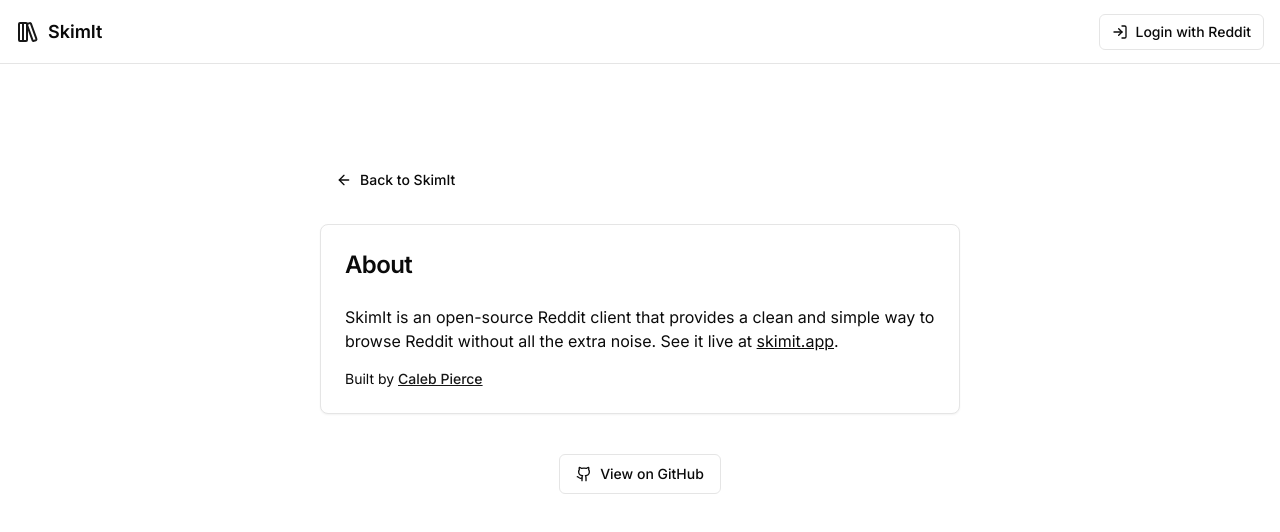
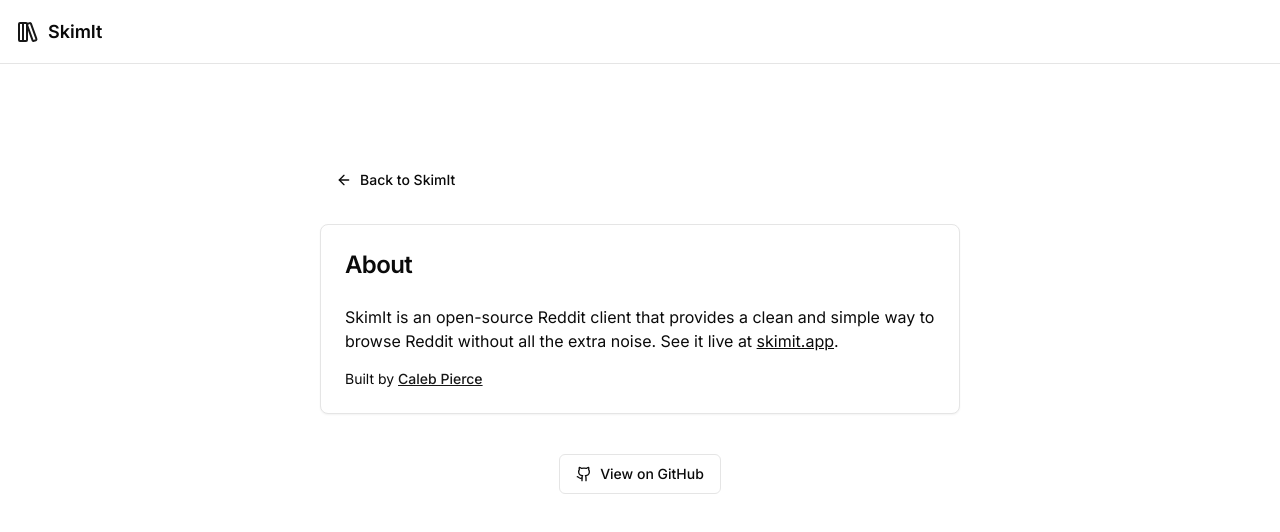
Before and after one commit to ridgehkr/skimit, a Next.js app: page /about in a window 1280 px wide. Shown: the top 532 px of the page. Built offline with nearby package versions, Linux system fonts and the light colour scheme; no server answers.

Commit message:
Hide reddit login buttons until feature is available

```diff
--- a/components/layout/app-header.tsx
+++ b/components/layout/app-header.tsx
@@ -20,9 +20,9 @@
 
         <div className='flex items-center gap-4'>
           {/* Desktop login button */}
-          <div className='hidden md:block'>
+          {/* <div className='hidden md:block'>
             <LoginButton />
-          </div>
+          </div> */}
 
           {/* Mobile menu button */}
           <Button
--- a/components/sidebar/index.tsx
+++ b/components/sidebar/index.tsx
@@ -414,9 +414,9 @@
           <div className='flex flex-col h-full'>
             <SheetHeader className='p-4 border-b'>
               <SheetTitle>Menu</SheetTitle>
-              <div className='mt-4'>
+              {/* <div className='mt-4'>
                 <LoginButton />
-              </div>
+              </div> */}
             </SheetHeader>
             {sidebarContent}
           </div>
```
